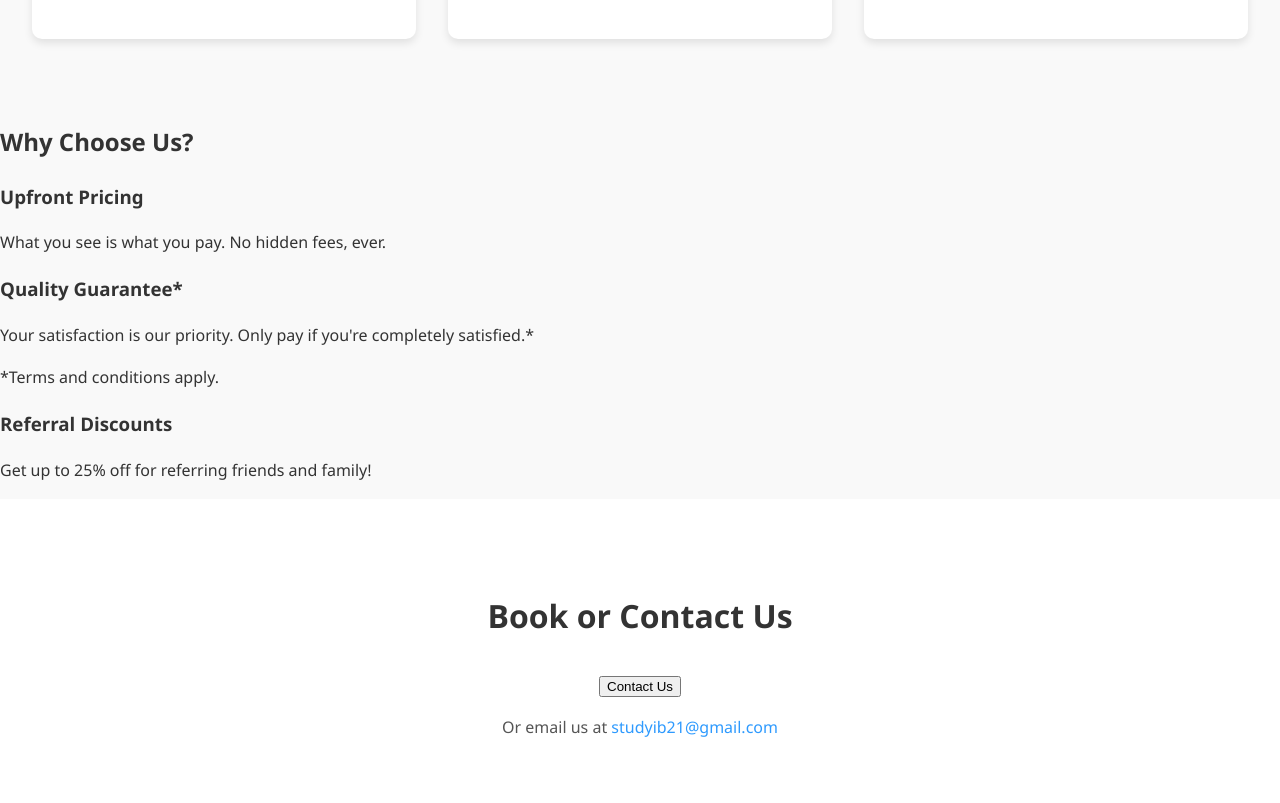
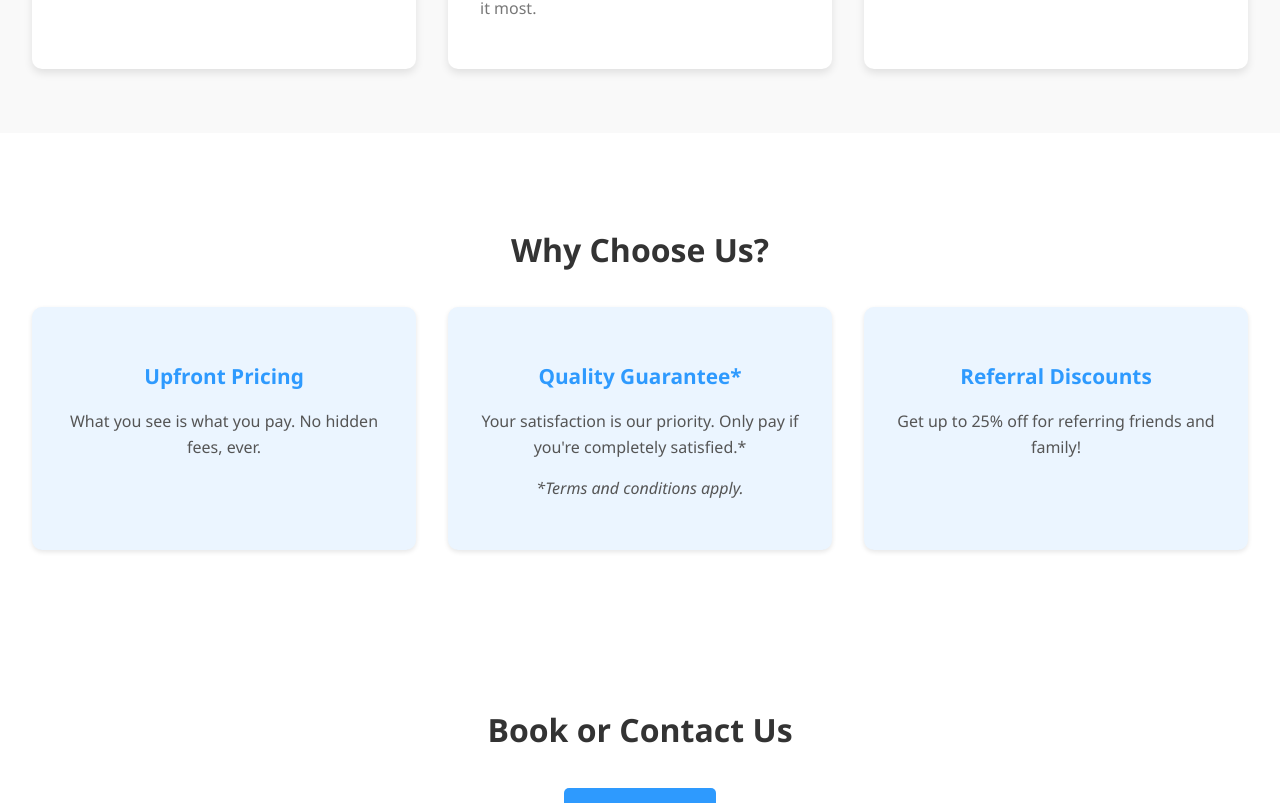
Before and after one commit to desertfox-gt/New, a React (Create React App) app: page / in a window 1280 px wide. Shown: the part 877-1680 px from the top of the page. Built offline with nearby package versions, Linux system fonts and the light colour scheme.

Commit message:
Update App.css

```diff
--- a/src/App.css
+++ b/src/App.css
@@ -8,6 +8,22 @@ body {
     background-color: #f9f9f9; /* Light grey background */
     color: #333; /* Dark grey text for readability */
     line-height: 1.6;
+}
+
+/* Reusable Button Component */
+.button {
+    background-color: #2E9AFE;
+    color: white;
+    padding: 1rem 2rem;
+    border: none;
+    border-radius: 5px;
+    cursor: pointer;
+    font-size: 1.1rem;
+    transition: background-color 0.3s ease;
+}
+
+.button:hover {
+    background-color: #1A76D2; /* Darker blue on hover */
 }
 
 /* Navigation */
@@ -161,48 +177,50 @@ nav a:hover {
     color: #777;
 }
 
-/* Testimonials Section */
-.testimonials-section {
+/* Why Choose Us Section */
+.why-choose-us-section {
     padding: 4rem 2rem;
-    background-color: #EBF5FF; /* Light blue background */
+    background-color: #fff;
 }
 
-.testimonials-title {
+.why-choose-us-title {
     font-size: 2rem;
     color: #333;
     text-align: center;
     margin-bottom: 2rem;
 }
 
-.testimonials-grid {
+.why-choose-us-grid {
     display: grid;
     grid-template-columns: repeat(auto-fit, minmax(300px, 1fr));
     gap: 2rem;
     margin-top: 2rem;
 }
 
-.testimonial-card {
-    background-color: #fff;
+.why-choose-us-card {
+    background-color: #EBF5FF; /* Light blue background */
     padding: 2rem;
     border-radius: 10px;
     box-shadow: 0 2px 5px rgba(0, 0, 0, 0.1);
+    text-align: center;
 }
 
-.star-rating {
-    color: #FFC107; /* Gold color for stars */
-    font-size: 1.2rem;
+.why-choose-us-card h3 {
+    font-size: 1.3rem;
+    color: #2E9AFE;
     margin-bottom: 1rem;
 }
 
-.testimonial-quote {
-    font-style: italic;
+.why-choose-us-card p {
+    font-size: 1rem;
     color: #555;
-    margin-bottom: 1rem;
 }
 
-.testimonial-author {
-    font-weight: 600;
-    color: #333;
+.asterisk-note {
+    font-size: 0.8rem;
+    color: #777;
+    margin-top: 0.5rem;
+    font-style: italic;
 }
 
 /* Contact Section */
@@ -356,7 +374,8 @@ footer {
         grid-template-columns: 1fr;
     }
 
-    .testimonials-grid {
+    .why-choose-us-grid {
         grid-template-columns: 1fr;
     }
+
 }
```
